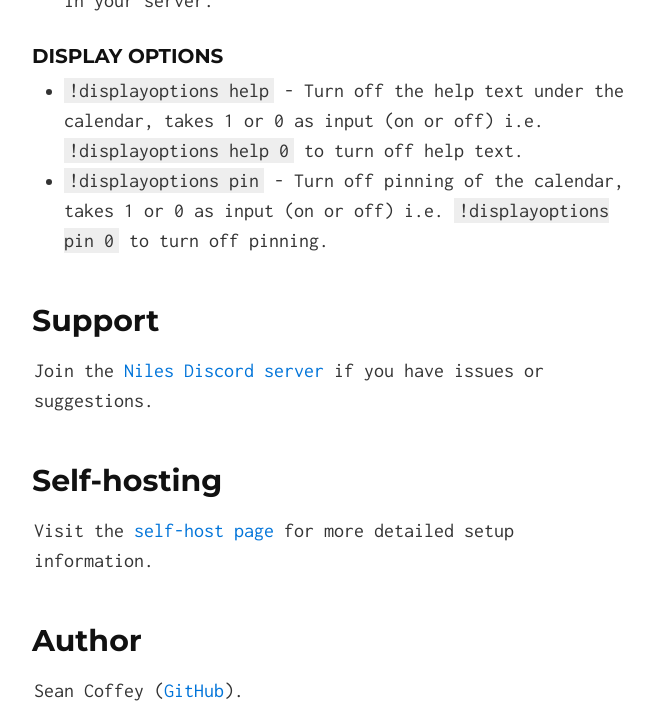
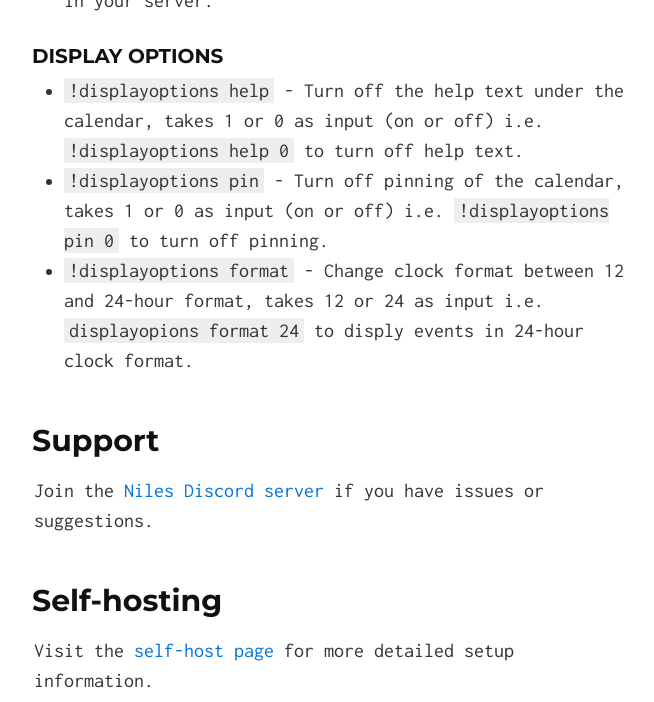
Before and after one commit to niles-bot/niles, a Jekyll site: the page built from docs/index.md, in a window 1280 px wide and 900 px high, scrolled down 2204 px, cut to the strip 0-702 px from the top of the window. Shown: the whole strip, without its empty margins (306-960 px from the left). Built offline with Jekyll 4.4.1, drawn with Linux system fonts in a browser that asks for light colours.

Commit message:
added displayoptions format in documentation

```diff
--- a/docs/index.md
+++ b/docs/index.md
@@ -45,8 +45,9 @@ Visit the [setup page](http://niles.seanecoffey.com/setup) for more detailed set
 
 ### Display Options
 
-* `!displayoptions help` - Turn off the help text under the calendar, takes 1 or 0 as input (on or off) i.e. `!displayoptions help 0` to turn off help text.
-* `!displayoptions pin`  - Turn off pinning of the calendar, takes 1 or 0 as input (on or off) i.e. `!displayoptions pin 0` to turn off pinning.
+* `!displayoptions help`    - Turn off the help text under the calendar, takes 1 or 0 as input (on or off) i.e. `!displayoptions help 0` to turn off help text.
+* `!displayoptions pin`     - Turn off pinning of the calendar, takes 1 or 0 as input (on or off) i.e. `!displayoptions pin 0` to turn off pinning.
+* `!displayoptions format`  - Change clock format between 12 and 24-hour format, takes 12 or 24 as input i.e. `displayopions format 24` to disply events in 24-hour clock format.
 
 ## Support
 
--- a/handlers/commands.js
+++ b/handlers/commands.js
@@ -525,7 +525,7 @@ function displayOptions(message) {
       message.channel.send("Please only use 12 or 24 for the clock display options");
     }
   } else if (pieces[1] == null) {
-    message.channel.send("`!displayoptions help` and `!displayoptions pin` are the only valid Display Options.");
+    message.channel.send("`!displayoptions help`, `!displayoptions pin` and `!displayoptions format` are the only valid Display Options.");
   }
   else {
     message.channel.send("I don't think thats a valid display option, sorry!");
```
